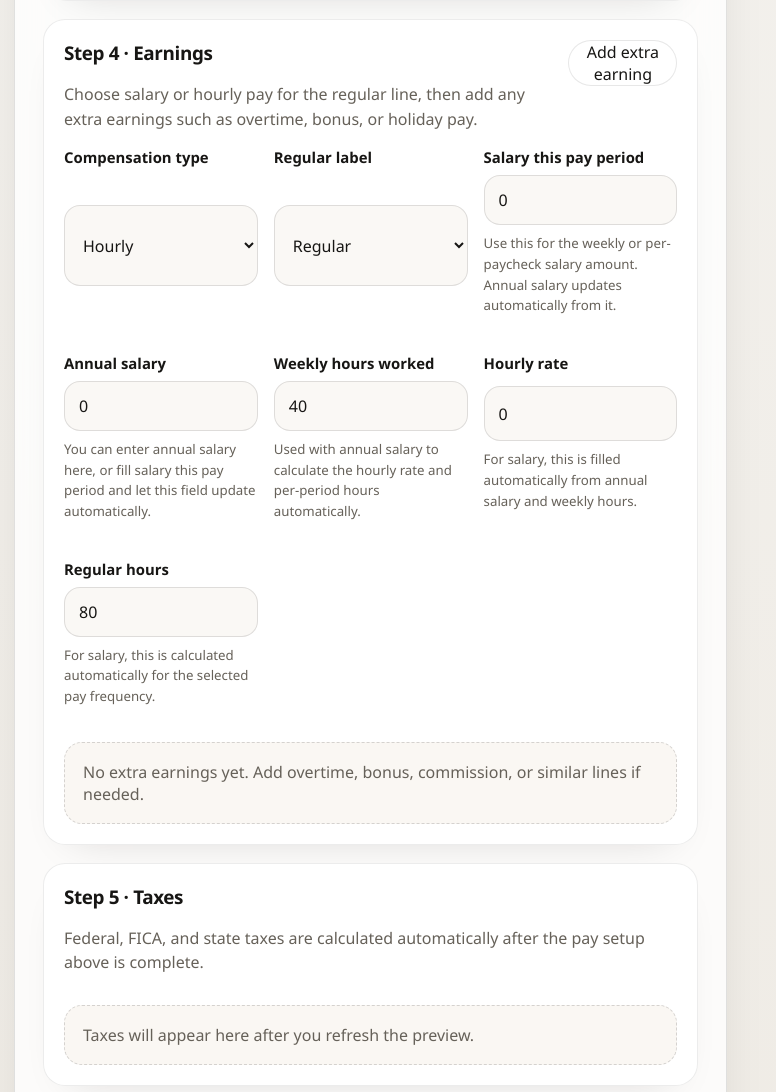
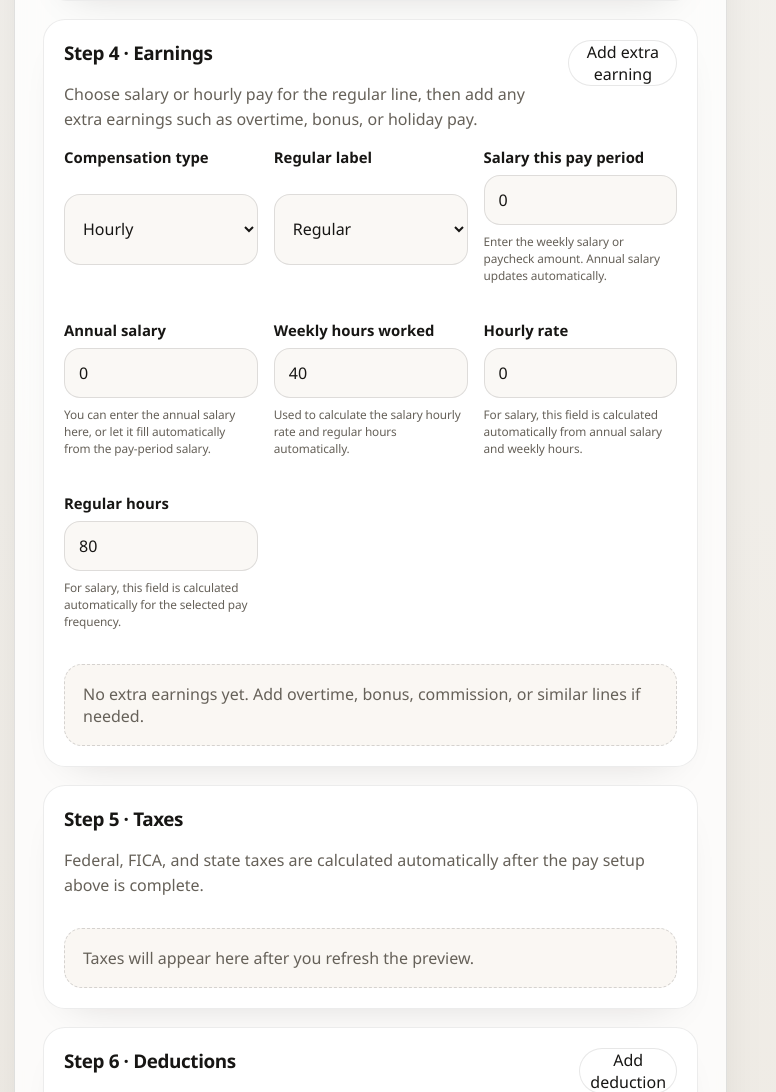
Before and after one commit to Gabriel-0110/paystub-generator, a FastAPI app: page / in a window 1280 px wide. Shown: the part 3600-4692 px from the top of the page, without its empty margins (0-776 px from the left). Run offline with FastAPI, Linux system fonts and the light colour scheme; parts of the project's set-up code (start-up, migrations or seed data) failed here and were passed over; some libraries are stand-ins or nearby versions.

Commit message:
feat(paystub): synchronize compensation input fields and enhance field hints

```diff
--- a/webapp/static/app.js
+++ b/webapp/static/app.js
@@ -38,6 +38,15 @@ const PROFILE_TYPE_LABELS = {
 const FILING_STATUS_OPTIONS = ["Single", "Married", "Head of Household"];
 const FREQUENCY_OPTIONS = ["weekly", "biweekly", "semimonthly", "monthly"];
 const COMPENSATION_OPTIONS = ["hourly", "salary"];
+const COMPENSATION_SYNC_FIELDS = new Set([
+  "compensation_type",
+  "pay_frequency",
+  "salary_period_amount",
+  "annual_salary",
+  "weekly_hours",
+  "hourly_rate",
+  "regular_hours",
+]);
 const GUIDED_DRAFT_FIELDS = new Set([
   "taxable_marital_status",
   "work_state",
@@ -557,6 +566,9 @@ function handleInput(event) {
     clearFieldError(target.name);
   }
   syncDerivedCompensationFields(state.paystub, target.name || "");
+  if (COMPENSATION_SYNC_FIELDS.has(target.name || "")) {
+    syncCompensationInputs();
+  }
   state.previewStale = Boolean(state.preview);
   persistDraft();
   renderPreview();
@@ -975,13 +987,7 @@ function renderForm() {
     const field = document.getElementById(name);
     if (field) field.value = String(state.paystub[name] ?? 0);
   });
-  const salaryDriven = state.paystub.compensation_type === "salary";
-  const weeklyHoursField = document.getElementById("weekly_hours");
-  const hourlyRateField = document.getElementById("hourly_rate");
-  const regularHoursField = document.getElementById("regular_hours");
-  if (weeklyHoursField) weeklyHoursField.readOnly = !salaryDriven;
-  if (hourlyRateField) hourlyRateField.readOnly = salaryDriven;
-  if (regularHoursField) regularHoursField.readOnly = salaryDriven;
+  syncCompensationInputs();
   document.getElementById("important_notes").value = (state.paystub.important_notes || []).join("\n");
   document.getElementById("footnotes").value = (state.paystub.footnotes || []).join("\n");
   els.templateSelect.value = state.template;
@@ -1933,6 +1939,36 @@ function syncDerivedCompensationFields(targetPaystub = state.paystub, changedFie
   targetPaystub.regular_hours = roundMoney((weeklyHours * 52) / periodsPerYear);
 }
 
+function syncCompensationInputs() {
+  const salaryDriven = state.paystub?.compensation_type === "salary";
+  const fieldNames = ["salary_period_amount", "annual_salary", "weekly_hours", "hourly_rate", "regular_hours"];
+
+  fieldNames.forEach((name) => {
+    const field = document.getElementById(name);
+    if (!(field instanceof HTMLInputElement)) return;
+    field.value = String(state.paystub?.[name] ?? 0);
+  });
+
+  const weeklyHoursField = document.getElementById("weekly_hours");
+  const hourlyRateField = document.getElementById("hourly_rate");
+  const regularHoursField = document.getElementById("regular_hours");
+
+  if (weeklyHoursField instanceof HTMLInputElement) {
+    weeklyHoursField.readOnly = !salaryDriven;
+    weeklyHoursField.setAttribute("aria-readonly", String(!salaryDriven));
+  }
+
+  if (hourlyRateField instanceof HTMLInputElement) {
+    hourlyRateField.readOnly = salaryDriven;
+    hourlyRateField.setAttribute("aria-readonly", String(salaryDriven));
+  }
+
+  if (regularHoursField instanceof HTMLInputElement) {
+    regularHoursField.readOnly = salaryDriven;
+    regularHoursField.setAttribute("aria-readonly", String(salaryDriven));
+  }
+}
+
 function scheduleAutoPreview() {
   if (state.autoPreviewTimer) {
     window.clearTimeout(state.autoPreviewTimer);
--- a/webapp/static/styles.css
+++ b/webapp/static/styles.css
@@ -728,6 +728,13 @@ a {
   font-size: 0.83rem;
 }
 
+.compact-hint {
+  font-size: 0.74rem;
+  line-height: 1.4;
+  letter-spacing: -0.01em;
+  max-width: 28ch;
+}
+
 .field-error {
   color: var(--danger);
 }
--- a/webapp/templates/index.html
+++ b/webapp/templates/index.html
@@ -363,31 +363,31 @@
                 <label class="field">
                   <span>Salary this pay period</span>
                   <input id="salary_period_amount" name="salary_period_amount" type="number" min="0" step="0.01" inputmode="decimal" aria-describedby="salary_period_amount-error" />
-                  <small class="field-hint">Use this for the weekly or per-paycheck salary amount. Annual salary updates automatically from it.</small>
+                  <small class="field-hint compact-hint">Enter the weekly salary or paycheck amount. Annual salary updates automatically.</small>
                   <small id="salary_period_amount-error" class="field-error" data-for="salary_period_amount" role="alert" aria-live="polite"></small>
                 </label>
                 <label class="field">
                   <span>Annual salary</span>
                   <input id="annual_salary" name="annual_salary" type="number" min="0" step="0.01" inputmode="decimal" aria-describedby="annual_salary-error" />
-                  <small class="field-hint">You can enter annual salary here, or fill salary this pay period and let this field update automatically.</small>
+                  <small class="field-hint compact-hint">You can enter the annual salary here, or let it fill automatically from the pay-period salary.</small>
                   <small id="annual_salary-error" class="field-error" data-for="annual_salary" role="alert" aria-live="polite"></small>
                 </label>
                 <label class="field">
                   <span>Weekly hours worked</span>
                   <input id="weekly_hours" name="weekly_hours" type="number" min="0" step="0.01" inputmode="decimal" aria-describedby="weekly_hours-error" />
-                  <small class="field-hint">Used with annual salary to calculate the hourly rate and per-period hours automatically.</small>
+                  <small class="field-hint compact-hint">Used to calculate the salary hourly rate and regular hours automatically.</small>
                   <small id="weekly_hours-error" class="field-error" data-for="weekly_hours" role="alert" aria-live="polite"></small>
                 </label>
                 <label class="field">
                   <span>Hourly rate</span>
                   <input id="hourly_rate" name="hourly_rate" type="number" min="0" step="0.01" inputmode="decimal" aria-describedby="hourly_rate-error" />
-                  <small class="field-hint">For salary, this is filled automatically from annual salary and weekly hours.</small>
+                  <small class="field-hint compact-hint">For salary, this field is calculated automatically from annual salary and weekly hours.</small>
                   <small id="hourly_rate-error" class="field-error" data-for="hourly_rate" role="alert" aria-live="polite"></small>
                 </label>
                 <label class="field">
                   <span>Regular hours</span>
                   <input id="regular_hours" name="regular_hours" type="number" min="0" step="0.01" inputmode="decimal" aria-describedby="regular_hours-error" />
-                  <small class="field-hint">For salary, this is calculated automatically for the selected pay frequency.</small>
+                  <small class="field-hint compact-hint">For salary, this field is calculated automatically for the selected pay frequency.</small>
                   <small id="regular_hours-error" class="field-error" data-for="regular_hours" role="alert" aria-live="polite"></small>
                 </label>
               </div>
```
